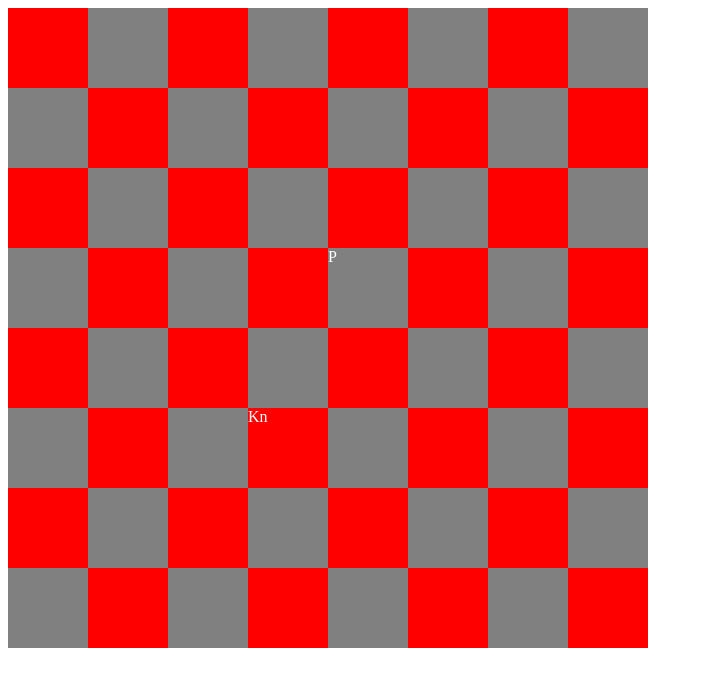
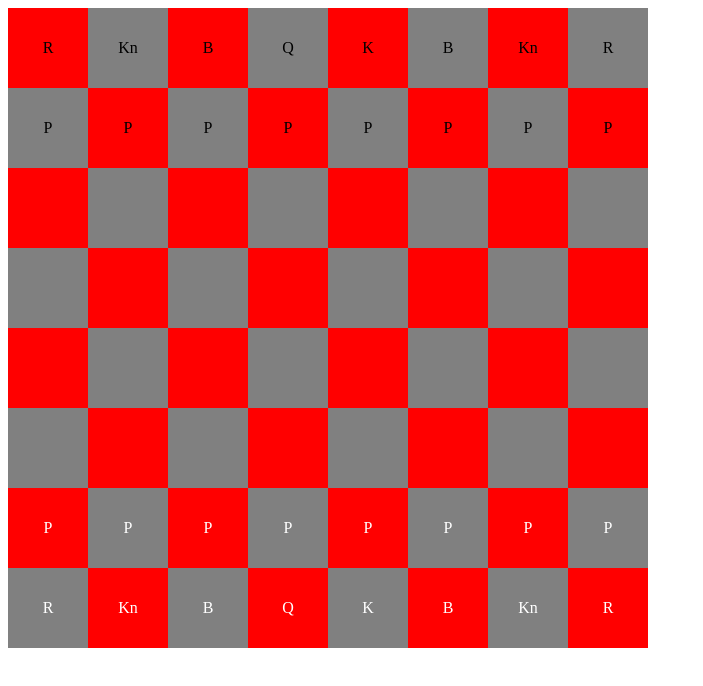
Before and after one commit to ChristopherRyanBrown/portfolio, a React (Vite) app: page / in a window 1280 px wide. Shown: the top 686 px of the page, without its empty margins (0-703 px from the left). Built offline with nearby package versions, Linux system fonts and the light colour scheme.

Commit message:
feat: added initial state for game

```diff
--- a/src/chess/classes/game-state.ts
+++ b/src/chess/classes/game-state.ts
@@ -4,6 +4,10 @@ import { Pawn } from "./pieces/pawn";
 import { Piece } from "./piece";
 import { Move } from "../types/move";
 import { Knight } from "./pieces/knight";
+import { Rook } from "./pieces/rook";
+import { Bishop } from "./pieces/bishop";
+import { Queen } from "./pieces/queen";
+import { King } from "./pieces/king";
 
 export class GameState {
   board: Chessboard<Piece>;
@@ -13,13 +17,80 @@ export class GameState {
       this.board = board;
     } else {
       const initialBoard = new Chessboard<Piece>();
-      initialBoard.addPiece(new Pawn(Color.WHITE, false), {
-        column: 4,
-        row: 3,
+
+      for (let i = 0; i < 8; i++) {
+        initialBoard.addPiece(new Pawn(Color.BLACK, false), {
+          column: i,
+          row: 1,
+        });
+        initialBoard.addPiece(new Pawn(Color.WHITE, false), {
+          column: i,
+          row: 6,
+        });
+      }
+      initialBoard.addPiece(new Rook(Color.BLACK, false), {
+        column: 0,
+        row: 0,
+      });
+      initialBoard.addPiece(new Rook(Color.BLACK, false), {
+        column: 7,
+        row: 0,
+      });
+      initialBoard.addPiece(new Rook(Color.WHITE, false), {
+        column: 0,
+        row: 7,
+      });
+      initialBoard.addPiece(new Rook(Color.WHITE, false), {
+        column: 7,
+        row: 7,
+      });
+      initialBoard.addPiece(new Knight(Color.BLACK, false), {
+        column: 1,
+        row: 0,
+      });
+      initialBoard.addPiece(new Knight(Color.BLACK, false), {
+        column: 6,
+        row: 0,
       });
       initialBoard.addPiece(new Knight(Color.WHITE, false), {
+        column: 1,
+        row: 7,
+      });
+      initialBoard.addPiece(new Knight(Color.WHITE, false), {
+        column: 6,
+        row: 7,
+      });
+      initialBoard.addPiece(new Bishop(Color.BLACK, false), {
+        column: 2,
+        row: 0,
+      });
+      initialBoard.addPiece(new Bishop(Color.BLACK, false), {
+        column: 5,
+        row: 0,
+      });
+      initialBoard.addPiece(new Bishop(Color.WHITE, false), {
+        column: 2,
+        row: 7,
+      });
+      initialBoard.addPiece(new Bishop(Color.WHITE, false), {
+        column: 5,
+        row: 7,
+      });
+      initialBoard.addPiece(new Queen(Color.BLACK, false), {
         column: 3,
-        row: 5,
+        row: 0,
+      });
+      initialBoard.addPiece(new Queen(Color.WHITE, false), {
+        column: 3,
+        row: 7,
+      });
+      initialBoard.addPiece(new King(Color.BLACK, false), {
+        column: 4,
+        row: 0,
+      });
+      initialBoard.addPiece(new King(Color.WHITE, false), {
+        column: 4,
+        row: 7,
       });
       this.board = initialBoard;
     }
--- a/src/chess/components/chess-game.tsx
+++ b/src/chess/components/chess-game.tsx
@@ -76,7 +76,10 @@ export function ChessGame() {
               >
                 {piece && (
                   <Box
+                    alignItems="center"
+                    display="flex"
                     height="100%"
+                    justifyContent="center"
                     width="100%"
                     onClick={(evt) => {
                       if (!selectedCell) {
```
